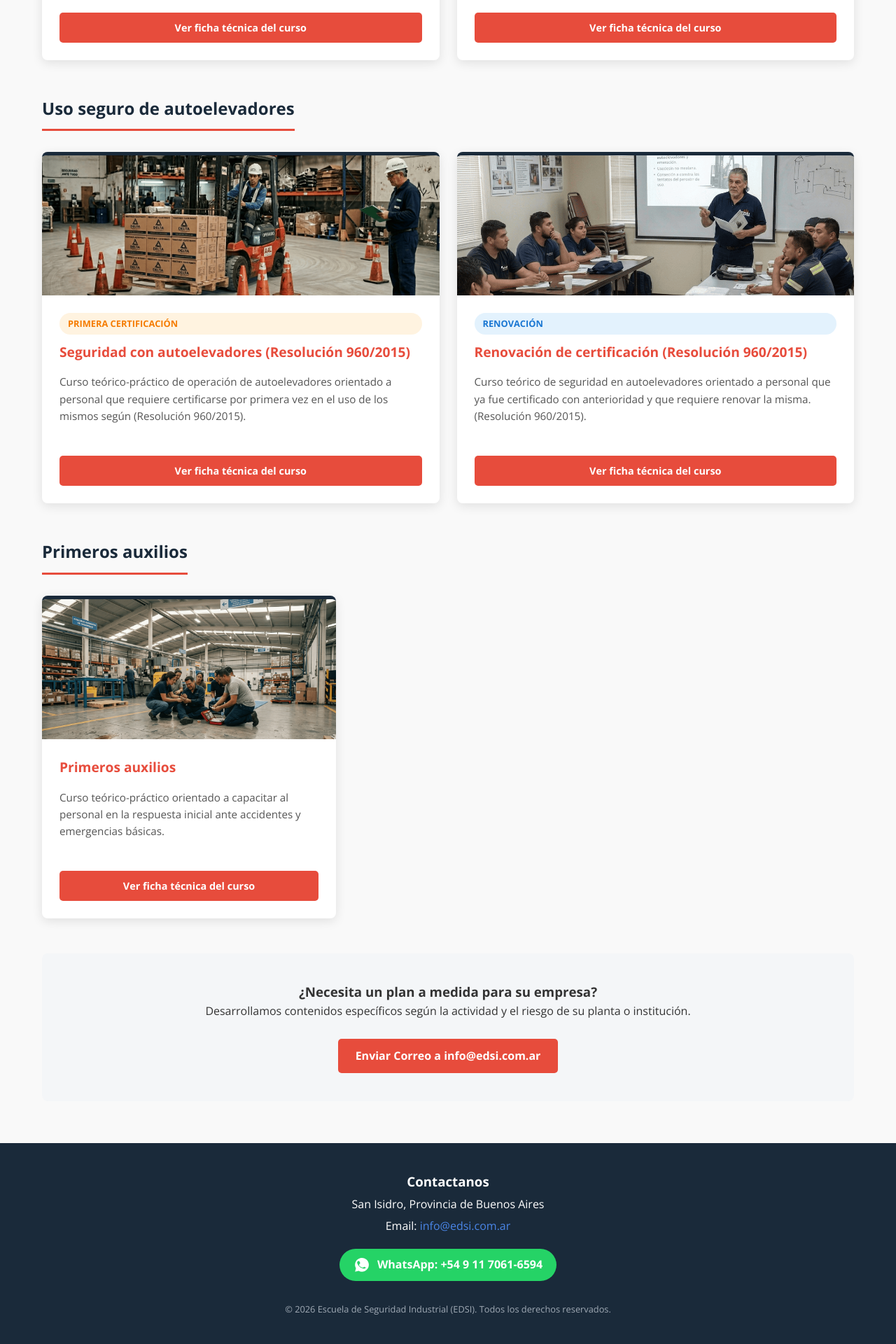
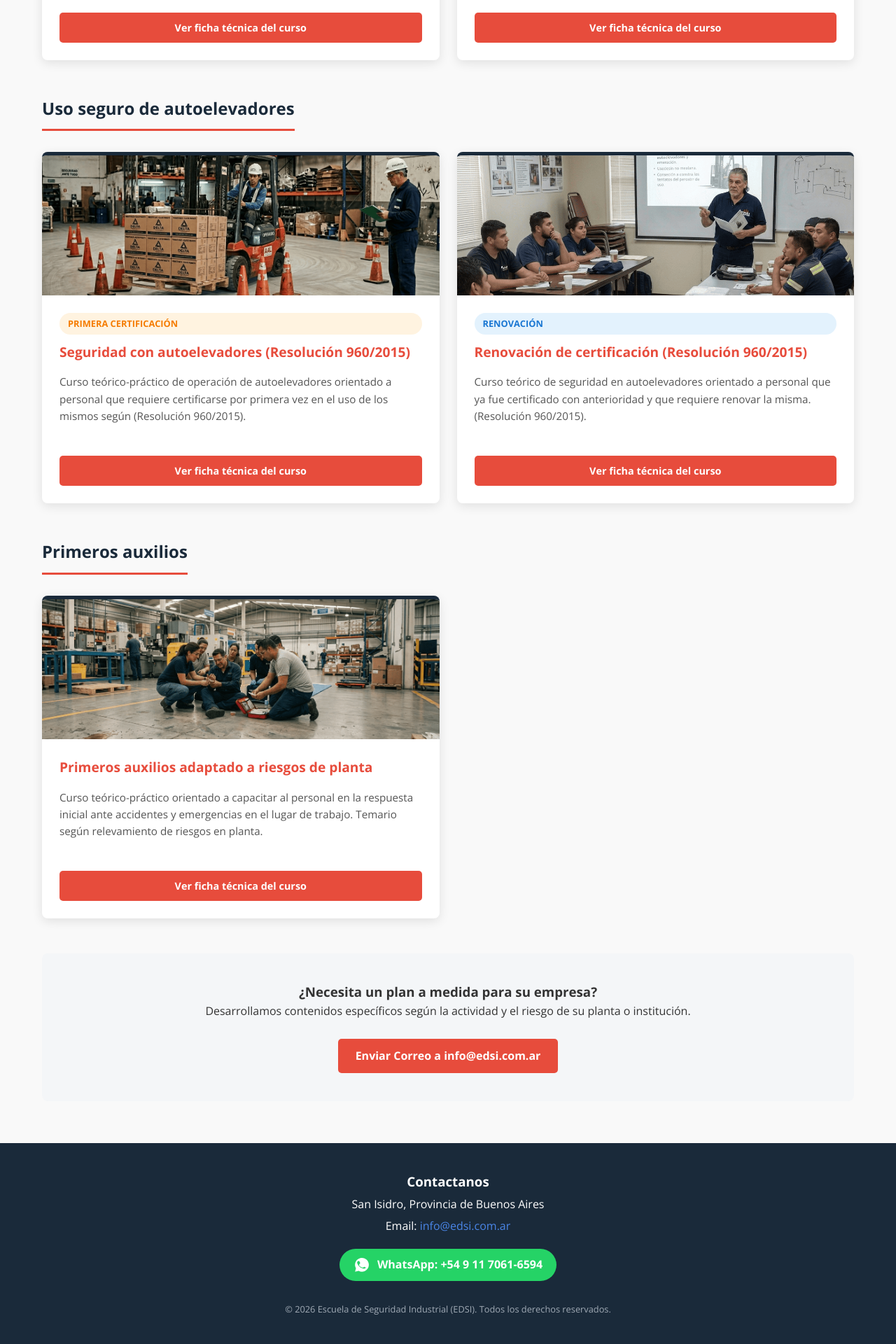
Before and after one commit to martov1/EDSI-nuevo-sitio, a Jekyll site: the page built from capacitacion-empresas.html, in a window 1280 px wide. Shown: the part 1824-3744 px from the top of the page at 70% size. Built offline with Jekyll 4.4.1, drawn with Linux system fonts in a browser that asks for light colours.

Commit message:
primeros auxilios en listado

```diff
--- a/capacitacion-empresas.html
+++ b/capacitacion-empresas.html
@@ -122,8 +122,8 @@ Este curso se adapta de forma personalizada al inmueble donde operará la brigad
             <div class="curso-card">
                 <img src="/assets/primeros-auxilios.png" alt="Primeros Auxilios">
                 <div>
-                    <h3>Primeros auxilios</h3>
-                    <p>Curso teórico-práctico orientado a capacitar al personal en la respuesta inicial ante accidentes y emergencias básicas.</p>
+                    <h3>Primeros auxilios adaptado a riesgos de planta</h3>
+                    <p>Curso teórico-práctico orientado a capacitar al personal en la respuesta inicial ante accidentes y emergencias en el lugar de trabajo. Temario según relevamiento de riesgos en planta.</p>
                 </div>
                 <a href="{{ site.baseurl }}/empresas/primeros-auxilios" class="btn-primary" style="padding: 10px; font-size: 0.9rem; text-align: center;">Ver ficha técnica del curso</a>
             </div>
--- a/empresas/primeros-auxilios.css
+++ b/empresas/primeros-auxilios.css
@@ -23,7 +23,6 @@
   background-image:
     linear-gradient(rgba(0, 0, 0, 0.7), rgba(0, 0, 0, 0.4)),
     url("..//assets/primeros-auxilios.png");
-  background-position: center 80%;
 }
 .hero-course h1 {
   font-size: 2.5rem;
--- a/style.css
+++ b/style.css
@@ -262,17 +262,18 @@ a {
 }
 .curso-grid {
   display: grid;
-  grid-template-columns: repeat(auto-fit, minmax(300px, 1fr));
+  grid-template-columns: repeat(2, minmax(0, 1fr));
   gap: 25px;
   margin-bottom: 50px;
-}.curso-grid.single-card {
-  grid-template-columns: minmax(280px, 420px);
-  justify-content: start;
+}
+.curso-grid.single-card {
+  grid-template-columns: repeat(2, minmax(0, 1fr));
 }
 .curso-grid.single-card .curso-card {
-  max-width: 420px;
+  max-width: none;
   width: 100%;
-}.curso-card {
+}
+.curso-card {
   background: #fff;
   padding: 0;
   border-radius: 8px;
@@ -378,6 +379,12 @@ a {
 }
 
 /* Ajuste para móviles */
+@media (max-width: 768px) {
+  .curso-grid {
+    grid-template-columns: 1fr;
+  }
+}
+
 @media (max-width: 600px) {
   .chips-container {
     gap: 10px;
```
Also changed, not shown: assets/primeros-auxilios-orig-2.png (added), assets/primeros-auxilios.png.
